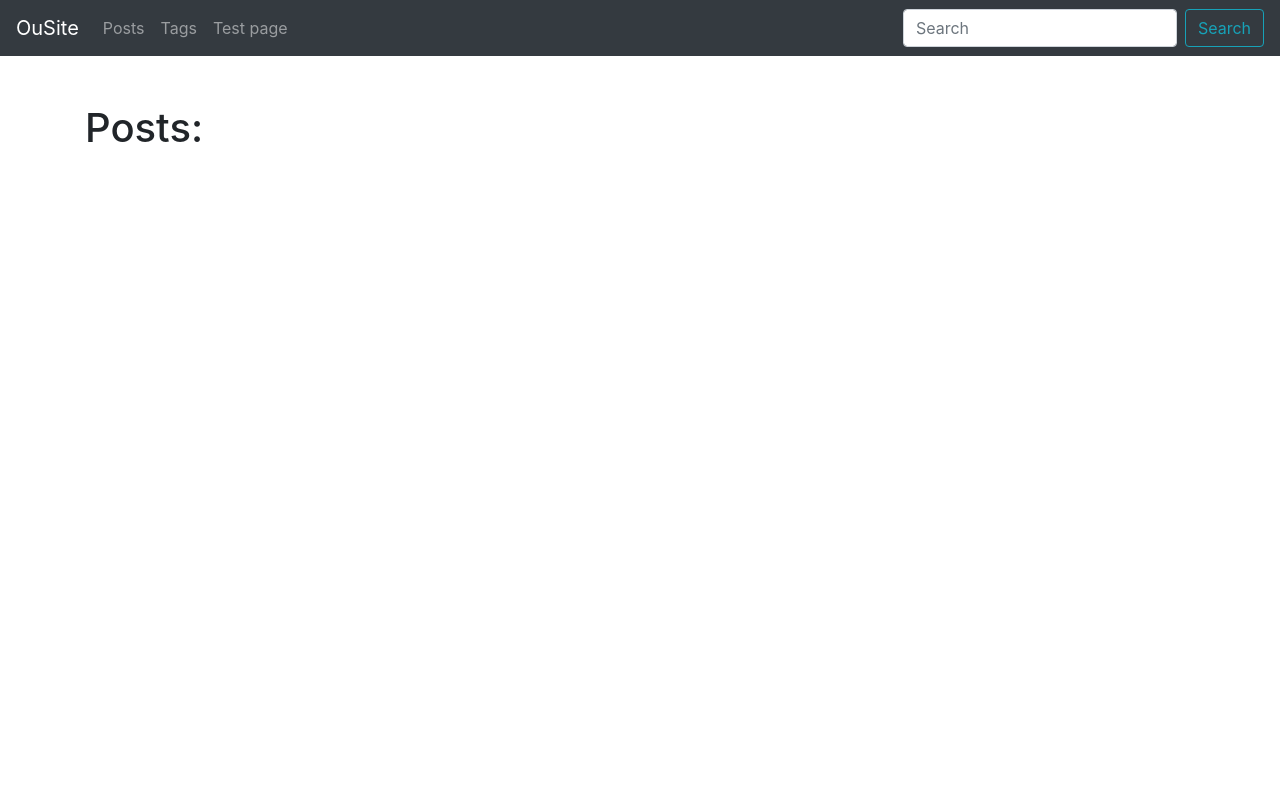
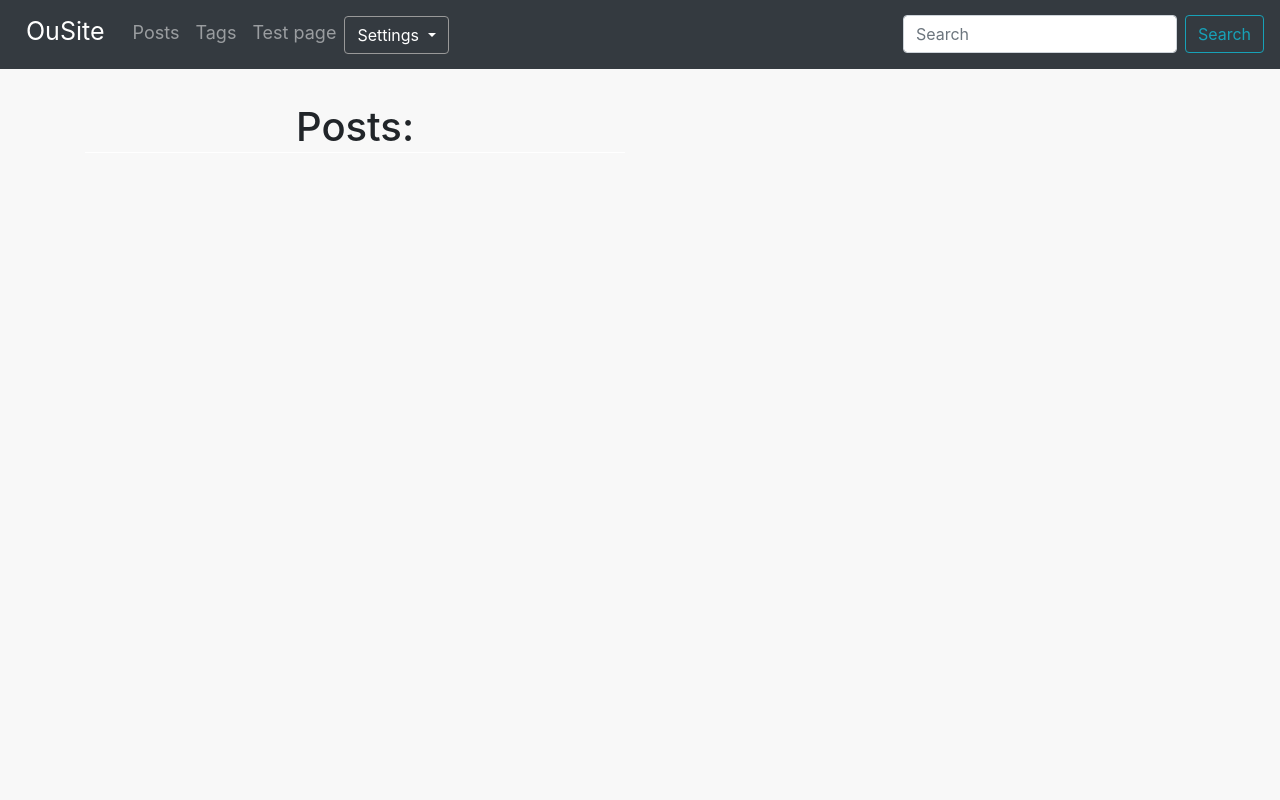
Before and after one commit to CruzedV/Blogsite, a Django app: page /blog/ in a window 1280 px wide. Run offline with Django 3.2, Linux system fonts and the light colour scheme; data that the repository does not hold is empty; some libraries are stand-ins or nearby versions.

Commit message:
Design update
Updated html/css files

```diff
--- a/app/blogsite/blog/templates/blog/includes/post_card_template.html
+++ b/app/blogsite/blog/templates/blog/includes/post_card_template.html
@@ -1,4 +1,4 @@
-<div class="card md-4">
+<div class="card mb-5">
     <div class="card-header">
         {{ post.date_pub }}
     </div>
@@ -10,7 +10,7 @@
      <div class="card-footer text-muted">
         Tags:
         {% for tag in post.tags.all %}
-            <a href='{{ tag.get_absolute_url }}'>{{ tag.title }}</a>
+            <a class='color-turqiouse ' href='{{ tag.get_absolute_url }}'>{{ tag.title }}</a>
         {% endfor %}
 
     </div>
--- a/app/blogsite/deployment/assets/css/styles.css
+++ b/app/blogsite/deployment/assets/css/styles.css
@@ -27,14 +77,144 @@ div.dropdown-menu {
     padding: 5px;
 }
 
-a.dropdown-item {
-    color: white;
-}
-
 .pagination {
     padding-bottom: 20px;
 }
 
-li.active {
-    background: #343A40;
+body.background-c {
+    background: #8B8E93;
 }
+
+li.nav-item {
+    font-size: 18px;
+    padding-bottom: 4px;
+}
+
+a.navbar-brand {
+    font-size: 25px;
+    padding-bottom: 10px;
+    margin: 0px 20px 0px 10px;
+}
+
+.lower-than-other {
+    padding-top: 5px;
+}
+
+
+/*
+Custom css for bttns
+*/
+
+
+body {
+    margin: 0px;
+    background-color: #f8f8f8;
+}
+/* bttn frame width and height */
+.toggle-btn {
+    position: relative;
+    width: 100px;
+    height: 30px;
+    margin: 0 auto;
+    border-radius: 20px;
+}
+
+input[type="checkbox"] {
+    width: 100%;
+    height: 100%;
+    position: absolute;
+    top: 0px;
+    left: 0px;
+    right: 0px;
+    bottom: 0px;
+    margin: 0px;
+    cursor: pointer;
+    opacity: 0;
+    z-index: 2;
+}
+
+#_1st-toggle-btn span {
+    position: absolute;
+    top: 0px;
+    right: 0px;
+    bottom: 0px;
+    left: 0px;
+    overflow: hidden;
+    opacity: 1;
+    background-color: #fff;
+    /*box-shadow: 0px 2px 12px #d9d9d9;*/
+    border-radius: 20px;
+    transition: 0.2s ease background-color, 0.2s ease opacity;
+}
+
+#_1st-toggle-btn span:before, #_1st-toggle-btn span:after {
+    content: '';
+    position: absolute;
+    top: 8px;
+    width: 15px;
+    height: 15px;
+    border-radius: 50%;
+    transition: 0.5s ease transform, 0.2s ease background-color;
+}
+
+/* day mode color*/
+#_1st-toggle-btn span:before {
+    background-color: #fff;
+    transform: translate(-15px, 0px);
+    z-index: 1;
+}
+/* day mode icon */
+#_1st-toggle-btn span:after {
+    background-color: #343A40;
+    transform: translate(4px, 0px);
+    z-index: 0;
+}
+
+/* switch animation */
+#_1st-toggle-btn input[type="checkbox"]:checked+span {
+    background-color: #343A40;
+}
+
+/*black mode icon*/
+#_1st-toggle-btn input[type="checkbox"]:checked+span:before {
+    background-color: #343A40;
+    transform: translate(74px, -5px);
+}
+
+/*black mode color*/
+#_1st-toggle-btn input[type="checkbox"]:checked+span:after {
+    background-color: #fff;
+    transform: translate(80px, 0px)
+}
+
+h1 {
+    text-align: center;
+    line-height: 10px;
+    padding-bottom: 20px;
+    margin: 5px 0px;
+    border-bottom: 1px solid #fff
+}
+
+/*section {
+    width: 50px;
+    margin: 100px auto;
+    padding: 60px;
+    background-color: #fff;
+    box-shadow: 0px 5px 35px #d7d7d7;
+    border-radius: 35px;
+}
+*/
+/*
+#_1st-toggle-btn input[type="checkbox"]:active+span {
+    opacity: 0.5;
+}
+#17A2B8-Бирюзовый
+#4B3227-Коричневый
+#9D928C-Светло-коричневый
+#F2DCB6-Кожный
+#3F3F3F-Цвет Ютуба
+#363F49-Сизый
+#8B8E93-Светло-сизый
+#343A40-Сизый серее
+#23272B-Сизый темнее
+*/
--- a/app/blogsite/templates/base.html
+++ b/app/blogsite/templates/base.html
@@ -3,7 +3,7 @@
 	<html lang='en' class='custom-font'>
 	<head>
 		<meta charset='UTF-8'>
-		<meta name='viewport' content='width=device.width, initial=scale=1'>
+		<meta name='viewport', initial='scale=1'>
 		<meta http-equiv='X-UA=Compatible' content='ie=edge'>
         <script src="https://code.jquery.com/jquery-3.3.1.slim.min.js" integrity="sha384-q8i/X+965DzO0rT7abK41JStQIAqVgRVzpbzo5smXKp4YfRvH+8abtTE1Pi6jizo" crossorigin="anonymous"></script>
         <script src="https://cdnjs.cloudflare.com/ajax/libs/popper.js/1.14.7/umd/popper.min.js" integrity="sha384-UO2eT0CpHqdSJQ6hJty5KVphtPhzWj9WO1clHTMGa3JDZwrnQq4sF86dIHNDz0W1" crossorigin="anonymous"></script>
@@ -16,8 +16,8 @@
                  OuSite
             {% endblock %}
         </title>
-	</head>
-	<body>
+    </head>
+    <body>
     <nav class="navbar navbar-expand-lg navbar-dark bg-dark">
         <button class="navbar-toggler" type="button" data-toggle="collapse" data-target="#navbarTogglerDemo01" aria-controls="navbarTogglerDemo01" aria-expanded="false" aria-label="Toggle navigation">
             <span class="navbar-toggler-icon"></span>
@@ -34,6 +34,42 @@
                 <li class="nav-item">
                     <a class="nav-link" href="{% url 'test_page_url' %}" tabindex="-1" aria-disabled="true">Test page</a>
                 </li>
+                <li>
+                    <div class="btn-group lower-than-other">
+                        <button type="button" class="btn btn-dark dropdown-toggle" data-toggle="dropdown" aria-haspopup="true" aria-expanded="false">
+                        Settings
+                        </button>
+                        <div class="dropdown-menu">
+
+                            <div id='unite-container'>
+                                <div class="toggle-btn" id="_1st-toggle-btn">
+                                    <input type="checkbox">
+                                    <span></span>
+                                </div>
+
+                                <div>
+                                    <a id='app-name'>Color Theme</a>
+                                </div>
+                            </div>
+
+                            <div>
+                                <hr class='splitter'>
+                            </div>
+
+                        </div>
+                    </div>
+                </li>
+                <!--
+                <li class='nav-item lower-than-other'>
+                    <div class="toggle-btn" id="_1st-toggle-btn">
+                        <input type="checkbox">
+                        <span></span>
+                    </div>
+                </li>
+                <li>
+                    <a class='nav-link line-class'>Color theme</a>
+                </li
+                -->
             </ul>
             <form class="form-inline my-2 my-lg-0" action="{% url 'search_page_url' %}">
                 <input class="form-control mr-sm-2" type="search" placeholder="Search" aria-label="Search" name="search">
@@ -54,25 +90,25 @@
                     <nav aria-label="...">
                         <ul class="pagination">
                             <li class="page-item {% if not prev_url %} disabled {% endif %}">
-                                <a class="page-link" href="{{ prev_url }}" tabindex="-1">Prev</a>
+                                <a class="page-link btn btn-dark" href="{{ prev_url }}" tabindex="-1">Prev</a>
                             </li>
 
                             {% for n in page_object.paginator.page_range %}
 
                                 {% if page_object.number == n %}
                                     <li class="page-item active selected">
-                                        <a class="page-link" href="?page={{ n }}">{{ n }}</a>
+                                        <a class="btn btn-dark" href="?page={{ n }}">{{ n }}</a>
                                     </li>
                                 {% elif n > page_object.number|add:-3 and n < page_object.number|add:3 %}
                                     <li class="page-item">
-                                        <a class="page-link" href="?page={{ n }}">{{ n }}</a>
+                                        <a class="btn btn-dark" href="?page={{ n }}">{{ n }}</a>
                                     </li>
                                 {% endif %}
 
                             {% endfor %}
 
                              <li class="page-item {% if not next_url %} disabled {% endif %} ">
-                                <a class="page-link" href="{{ next_url }}" tabindex="-1">Next</a>
+                                <a class="page-link btn btn-dark" href="{{ next_url }}" tabindex="-1">Next</a>
                             </li>
                         </ul>
                     </nav>
```
Also changed, not shown: other parts of app/blogsite/deployment/assets/css/styles.css (+51 -1 lines).
